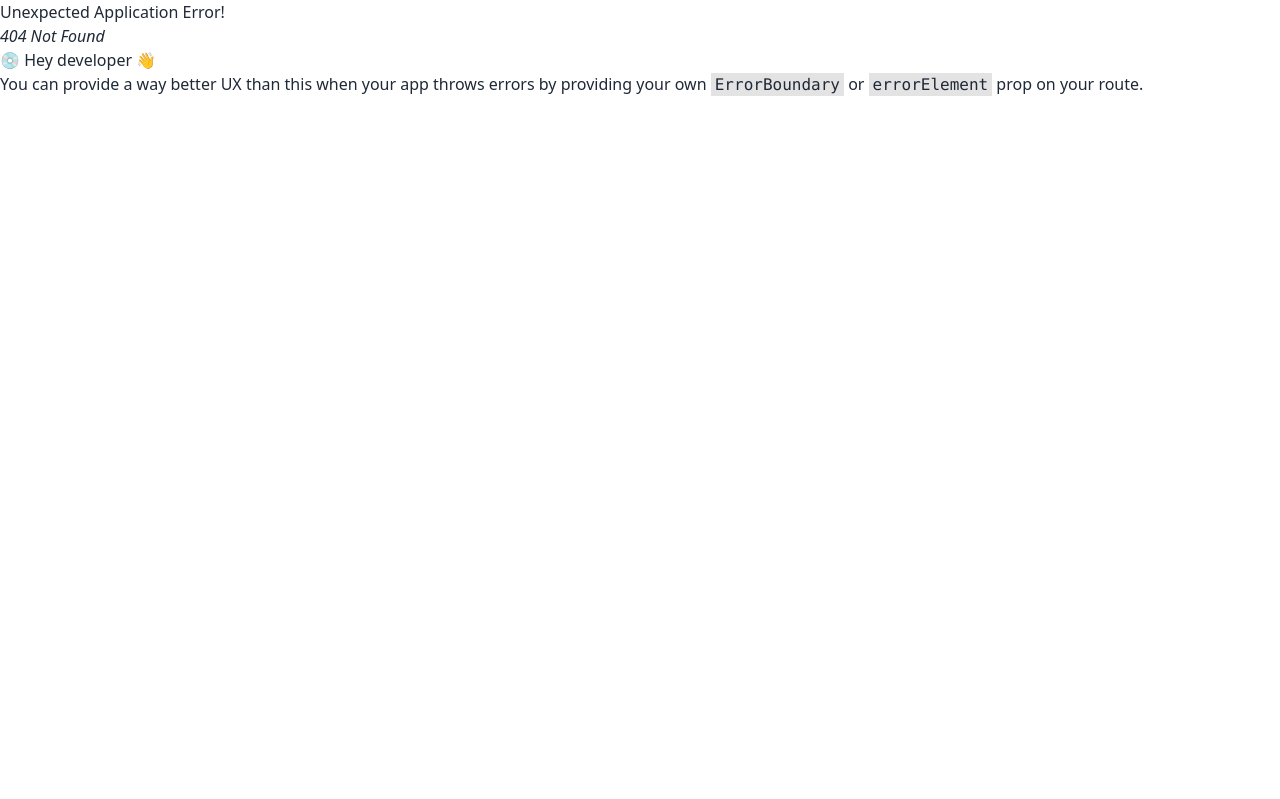
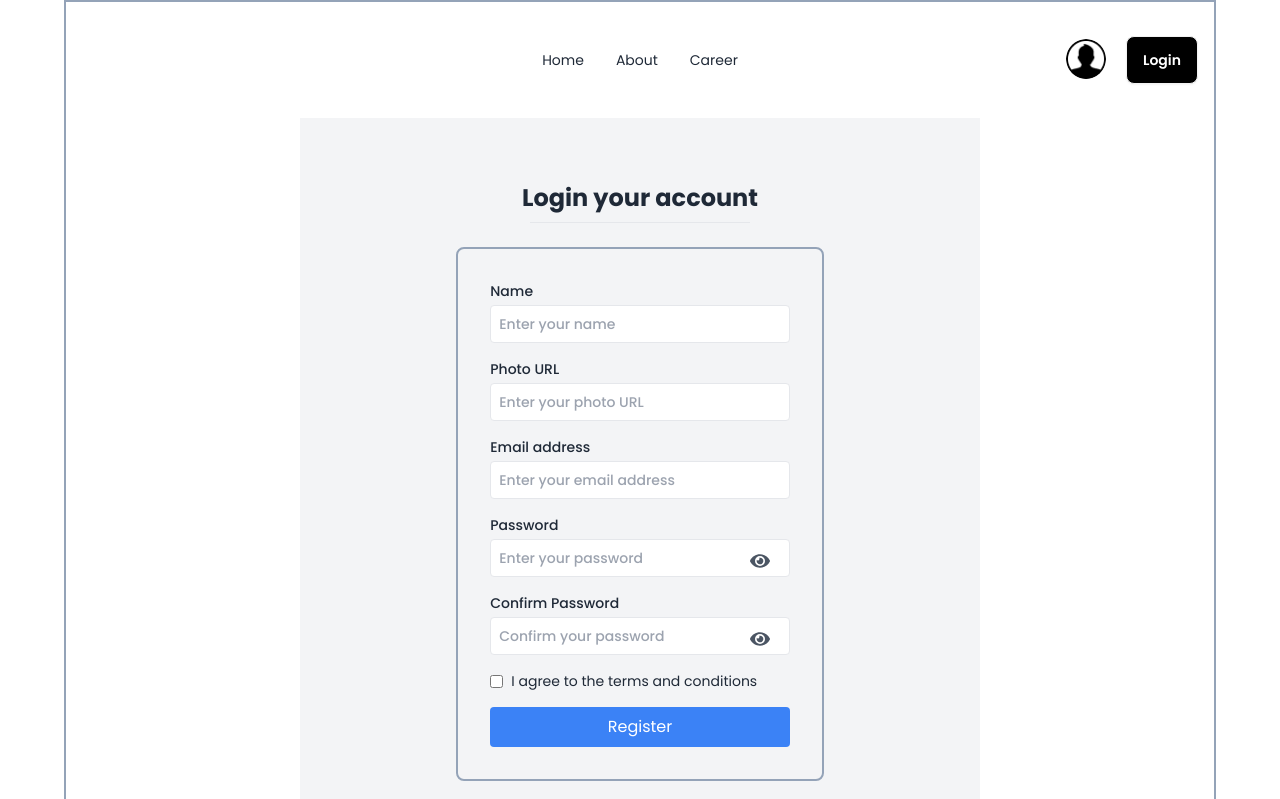
Before and after one commit to oworkmahade/React-Dragon-News-Auth, a React (Vite) app: page /register in a window 1280 px wide. Before the commit this address had no page. Shown: the top 799 px of the page. Built offline with nearby package versions, Linux system fonts and the light colour scheme; a web font is replaced by a local one.

Commit message:
commited

```diff
--- a/src/pages/Login/Login.jsx
+++ b/src/pages/Login/Login.jsx
@@ -9,8 +9,12 @@ function Login() {
   // form handle login
   const handleLogin = (e) => {
     e.preventDefault();
-    const email = e.target.email.value;
-    const password = e.target.password.value;
+
+    // different method rather then e.target.email.value etc
+
+    const form = new FormData(e.currentTarget);
+    const email = form.get("email");
+    const password = form.get("password");
     console.log(email, password);
   };
 
@@ -22,16 +26,16 @@ function Login() {
   return (
     <div>
       <Navbar></Navbar>
-      <div className="w-3/5 p-4 mx-auto bg-gray-300 login-form">
+      <div className="w-3/5 p-16 m-auto mb-16 bg-gray-100 mx-automt-6 mx8-auto login-form">
         <h2 className="text-2xl font-bold text-center">Login your account</h2>
         <hr className="w-2/5 mx-auto mt-2"></hr>
         <form
           onSubmit={handleLogin}
-          className="w-1/3 p-4 mx-auto mt-6 space-y-4 border-2 rounded-lg border-slate-400"
+          className="w-4/6 p-8 mx-auto mt-6 space-y-4 border-2 rounded-lg border-slate-400"
         >
           {/* Email */}
-          <div>
-            <label htmlFor="email" className="block mb-1 font-medium">
+          <div className="text-sm font-medium">
+            <label htmlFor="email" className="block mb-1">
               Email address
             </label>
             <input
@@ -46,8 +50,8 @@ function Login() {
           </div>
 
           {/* Password */}
-          <div>
-            <label htmlFor="password" className="block mb-1 font-medium">
+          <div className="text-sm font-medium">
+            <label htmlFor="password" className="block mb-1">
               Password
             </label>
             <input
@@ -61,7 +65,7 @@ function Login() {
           </div>
 
           {/* password reset */}
-          <div className="my-4">
+          <div className="my-4 text-sm font-medium">
             <button
               type="button"
               onClick={handlePasswordReset}
--- /dev/null
+++ b/src/pages/Register/Register.jsx
@@ -0,0 +1,163 @@
+import { useState } from "react";
+import { FaEye, FaEyeSlash } from "react-icons/fa";
+import { Link } from "react-router-dom";
+import Navbar from "../Shared/Navbar/Navbar";
+const Register = () => {
+  // state or showing password
+  const [showPassword, setShowPassword] = useState(null);
+  // form handle register
+  const handleRegister = (e) => {
+    e.preventDefault();
+
+    // different method rather then e.target.email.value etc
+
+    const form = new FormData(e.currentTarget);
+    const name = form.get("name");
+    const photo = form.get("photo");
+    const email = form.get("email");
+    const password = form.get("password");
+    console.log(name, photo, email, password);
+  };
+  return (
+    <div>
+      <Navbar></Navbar>
+      <div className="w-3/5 p-16 m-auto mx-auto mt-6 mb-16 bg-gray-100 mx8-auto login-form">
+        <h2 className="text-2xl font-bold text-center">Login your account</h2>
+        <hr className="w-2/5 mx-auto mt-2"></hr>
+        <form
+          onSubmit={handleRegister}
+          className="w-4/6 p-8 mx-auto mt-6 space-y-4 border-2 rounded-lg border-slate-400"
+        >
+          {/* Name */}
+          <div className="text-sm font-medium">
+            <label htmlFor="name" className="block mb-1">
+              Name
+            </label>
+            <input
+              type="text"
+              name="name"
+              id="name"
+              placeholder="Enter your name"
+              className="w-full p-2 border rounded focus:outline-none focus:ring-2 focus:ring-blue-400"
+              required
+            />
+          </div>
+
+          {/* Photo URL */}
+          <div className="text-sm font-medium">
+            <label htmlFor="photo" className="block mb-1">
+              Photo URL
+            </label>
+            <input
+              type="text"
+              name="photo"
+              id="photo"
+              placeholder="Enter your photo URL"
+              className="w-full p-2 border rounded focus:outline-none focus:ring-2 focus:ring-blue-400"
+              required
+            />
+          </div>
+
+          {/* Email */}
+          <div className="text-sm font-medium">
+            <label htmlFor="email" className="block mb-1">
+              Email address
+            </label>
+            <input
+              type="email"
+              name="email"
+              id="email"
+              placeholder="Enter your email address"
+              className="w-full p-2 border rounded focus:outline-none focus:ring-2 focus:ring-blue-400"
+              required
+            />
+          </div>
+
+          {/* Password */}
+          <div className="text-sm font-medium">
+            <label htmlFor="password" className="block mb-1">
+              Password
+            </label>
+            <div className="relative">
+              <input
+                type={showPassword ? "text" : "password"}
+                name="password"
+                id="password"
+                placeholder="Enter your password"
+                className="w-full p-2 border rounded focus:outline-none focus:ring-2 focus:ring-blue-400"
+                required
+              />
+
+              <button
+                type="button"
+                onClick={() => setShowPassword(!showPassword)}
+                className="absolute p-2 text-xl text-gray-600 border-none cursor-pointer right-3 top-1 bg-none"
+              >
+                {showPassword ? <FaEyeSlash /> : <FaEye />}
+              </button>
+            </div>
+          </div>
+
+          {/* confirm password  */}
+          {/* Password */}
+          <div className="text-sm font-medium">
+            <label htmlFor="confirmPassword" className="block mb-1">
+              Confirm Password
+            </label>
+            <div className="relative">
+              <input
+                type={showPassword ? "text" : "password"}
+                name="confirmPassword"
+                id="confirmPassword"
+                placeholder="Confirm your password"
+                className="w-full p-2 border rounded focus:outline-none focus:ring-2 focus:ring-blue-400"
+                required
+              />
+
+              <button
+                type="button"
+                onClick={() => setShowPassword(!showPassword)}
+                className="absolute p-2 text-xl text-gray-600 border-none cursor-pointer right-3 top-1 bg-none"
+              >
+                {showPassword ? <FaEyeSlash /> : <FaEye />}
+              </button>
+            </div>
+          </div>
+
+          {/* Checkbox */}
+          <div className="flex items-center gap-2">
+            <input type="checkbox" name="terms" id="terms" />
+            <label htmlFor="terms" className="text-sm">
+              I agree to the{" "}
+              <a className="link link-hover" href="/terms-and-conditions">
+                terms and conditions
+              </a>
+            </label>
+          </div>
+          {/* Register Button */}
+          <button
+            type="submit"
+            className="w-full py-2 text-white transition bg-blue-500 rounded hover:bg-blue-600"
+          >
+            Register
+          </button>
+        </form>
+
+        {/* Login Link */}
+        <p className="mt-4 text-sm text-center">
+          Already have an account.{" "}
+          <span className="text-blue-500 cursor-pointer hover:underline">
+            <Link to="/login">
+              <button type="button" className="text-red-600">
+                {" "}
+                Login
+              </button>
+            </Link>
+          </span>
+        </p>
+      </div>
+    </div>
+  );
+};
+
+export default Register;
--- a/src/pages/Shared/Navbar/Navbar.jsx
+++ b/src/pages/Shared/Navbar/Navbar.jsx
@@ -20,7 +20,7 @@ const Navbar = () => {
   );
 
   return (
-    <div className="my-4 border-2 border-gray-600">
+    <div className="my-4">
       <div className="navbar bg-base-100">
         <div className="navbar-start">
           {/* dropdown  */}
--- a/src/routes/Router.jsx
+++ b/src/routes/Router.jsx
@@ -5,6 +5,7 @@ import About from "../pages/About/About";
 import Career from "../pages/Career/Career";
 import CategoryDetails from "../pages/CategoryDetails/categoryDetails";
 import Login from "../pages/Login/Login";
+import Register from "../pages/Register/Register";
 
 const router = createBrowserRouter([
   {
@@ -31,6 +32,10 @@ const router = createBrowserRouter([
         path: "/login",
         element: <Login></Login>,
       },
+      {
+        path: "/register",
+        element: <Register></Register>,
+      },
     ],
   },
 ]);
```
Also changed, not shown: 1 other file (tests, documents, lock files or other folders).
